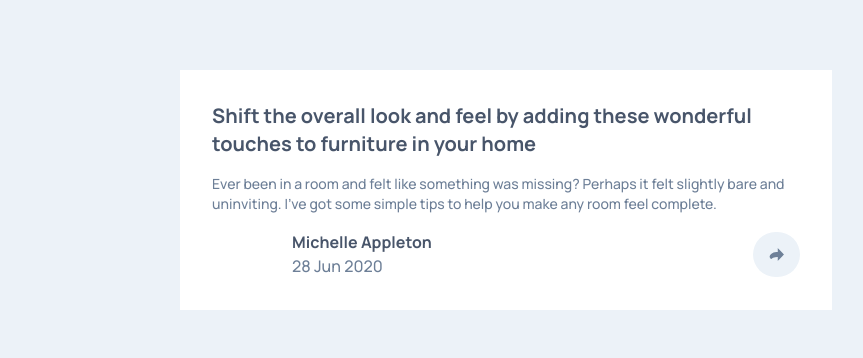
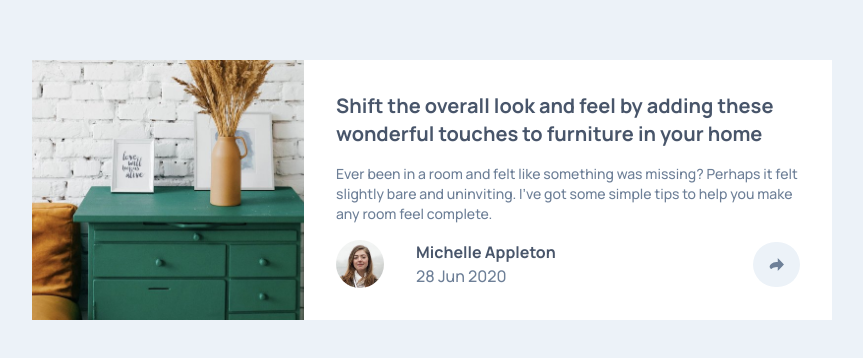
Before and after one commit to jabrayilzadeali/article-preview-component-by-frontendmentor, a plain HTML site: page index.html in a window 1280 px wide. Shown: the part 210-568 px from the top of the page, without its empty margins (208-1071 px from the left). Drawn offline with Linux system fonts and the light colour scheme; the site is published under a folder, as on GitHub Pages, so addresses that start at the root find nothing.

Commit message:
fixed the img src

```diff
--- a/index.html
+++ b/index.html
@@ -29,7 +29,7 @@
         <main class="mx-2 min-w-375">
             <div class="max-w-800">
                 <div class="md-flex">
-                    <img class="object-cover w-full md-w-17 object-left" src="/images/drawers.jpg" alt="">
+                    <img class="object-cover w-full md-w-17 object-left" src="images/drawers.jpg" alt="">
                     <div class="p-2 bg-White">
                         <h1 class="font-bold text-xl text-Very-Dark-Grayish-Blue">
                             Shift the overall look and feel by adding these wonderful
@@ -42,7 +42,7 @@
                         </p>
                         <div class="flex justify-between items-center">
                             <div class="flex">
-                                <img class="w-3 rounded-full" src="/images/avatar-michelle.jpg" alt="" />
+                                <img class="w-3 rounded-full" src="images/avatar-michelle.jpg" alt="" />
                                 <div class="ml-2">
                                     <h3 class="font-bold text-Very-Dark-Grayish-Blue">Michelle Appleton</h3>
                                     <p class="text-Desaturated-Dark-Blue">28 Jun 2020</p>
```
